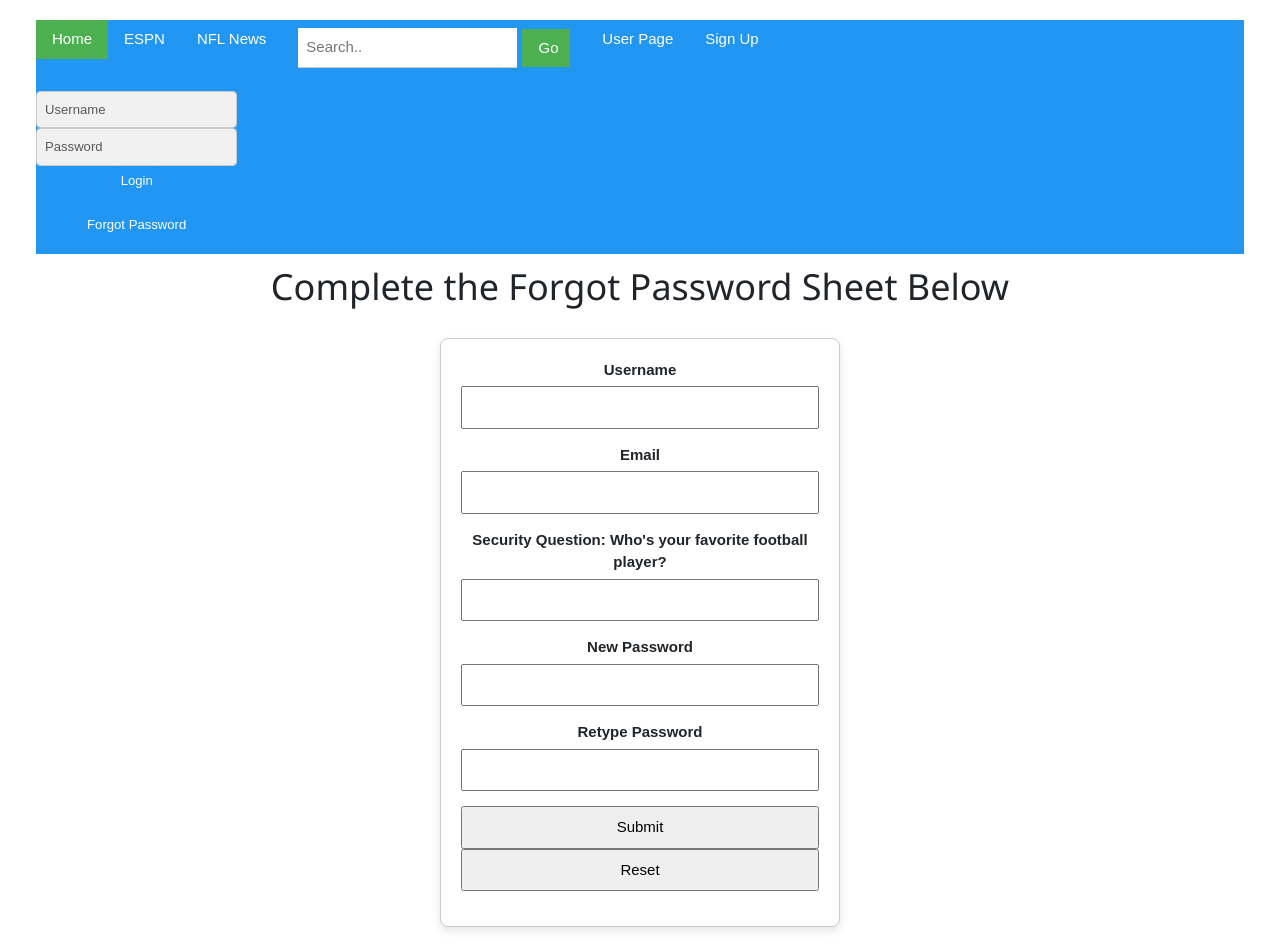
After one commit to kcampb34/fancyfootball, a PHP site: page /forgotPassword.php in a window 1280 px wide. The commit adds this page. Run offline with PHP 8.4, Linux system fonts and the light colour scheme.

Commit message:
final day

```diff
--- /dev/null
+++ b/forgotPassword.php
@@ -0,0 +1,103 @@
+<html>
+<head>
+    <meta charset="UTF-8">
+    <title>Forgot Password</title>
+    <?php include 'header.php'; ?>
+    <style>
+        body {
+            font-family: Arial, sans-serif;
+            margin: 0;
+            padding: 20px;
+        }
+
+        /* Ensure the header stays centered and full-width */
+        .header-container {
+            text-align: center;
+            width: 100%;
+            padding-bottom: 20px;
+        }
+
+        /* Center the form on the screen */
+        .form-container {
+            width: 400px;
+            text-align: left; /* Keep inputs left-aligned */
+            margin: 0 auto; /* Center the form horizontally */
+            padding: 20px;
+            border: 1px solid #ccc;
+            border-radius: 8px;
+            box-shadow: 0px 4px 8px rgba(0, 0, 0, 0.1);
+            background: white;
+        }
+
+        .item {
+            margin-bottom: 15px;
+        }
+
+        label {
+            display: block;
+            font-weight: bold;
+            margin-bottom: 5px;
+        }
+
+        input {
+            width: 100%;
+            padding: 8px;
+            box-sizing: border-box;
+        }
+
+        .error {
+            color: red;
+            font-weight: bold;
+        }
+
+        .success {
+            color: green;
+            font-weight: bold;
+        }
+    </style>
+</head>
+<body>
+
+    <!-- Header Section (Remains Centered) -->
+    <div class="header-container">
+        <h1>Complete the Forgot Password Sheet Below</h1>
+    </div>
+
+    <!-- Signup Form (Centered) -->
+    <div class="form-container">
+        <form name="register" action="forgotPasswordAction.php" method="get">
+            <div class="item">
+                <label>Username</label>
+                <?php if (isset($_GET['error_user'])) echo "<p class='error'>" . htmlspecialchars($_GET['error_user']) . "</p>"; ?>
+                <input type="text" name="user" required />
+            </div>
+            <div class="item">
+                <label for="email">Email</label>
+                <?php if (isset($_GET['error_email'])) echo "<p class='error'>" . htmlspecialchars($_GET['error_email']) . "</p>"; ?>
+                <input type="email" name="email" required />
+            </div>
+            <div class="item">
+                <label>Security Question: Who's your favorite football player?</label>
+                <input type="text" name="securityQ" required />
+            </div>
+            <div class="item">
+                <label for="pswd">New Password</label>
+                <?php if (isset($_GET['error_password'])) echo "<p class='error'>" . htmlspecialchars($_GET['error_password']) . "</p>"; ?>
+                <input type="password" name="pswd" required />
+            </div>
+            <div class="item">
+                <label for="pswd">Retype Password</label>
+                <input type="password" name="pswd2" required />
+            </div>
+            <div class="item">
+                <input type="submit" value="Submit" />
+                <input type="reset" value="Reset" />
+            </div>
+        </form>
+
+        <!-- Display global success message -->
+        <?php if (isset($_GET['success'])) echo "<p class='success'>" . htmlspecialchars($_GET['success']) . "</p>"; ?>
+    </div>
+
+</body>
+</html>
--- a/header.php
+++ b/header.php
@@ -46,6 +46,10 @@ if (session_status() === PHP_SESSION_NONE) {
                         <input type="password" class="form-control form-control-sm w3-input w3-border w3-light-grey" placeholder="Password" name="pswd" required>
                         <button type="submit" class="btn btn-sm w3-blue w3-round">Login</button>
                     </form>
+                    <form name="login" action="forgotPassword.php" method="post">
+                        <button type="submit" class="btn btn-sm w3-blue w3-round" >Forgot Password</button>
+                    </form>
+
                 <?php endif; ?>
             </div>
         </div>
```
Also changed, not shown: forgotPasswordAction.php (added, +60 -0 lines).
